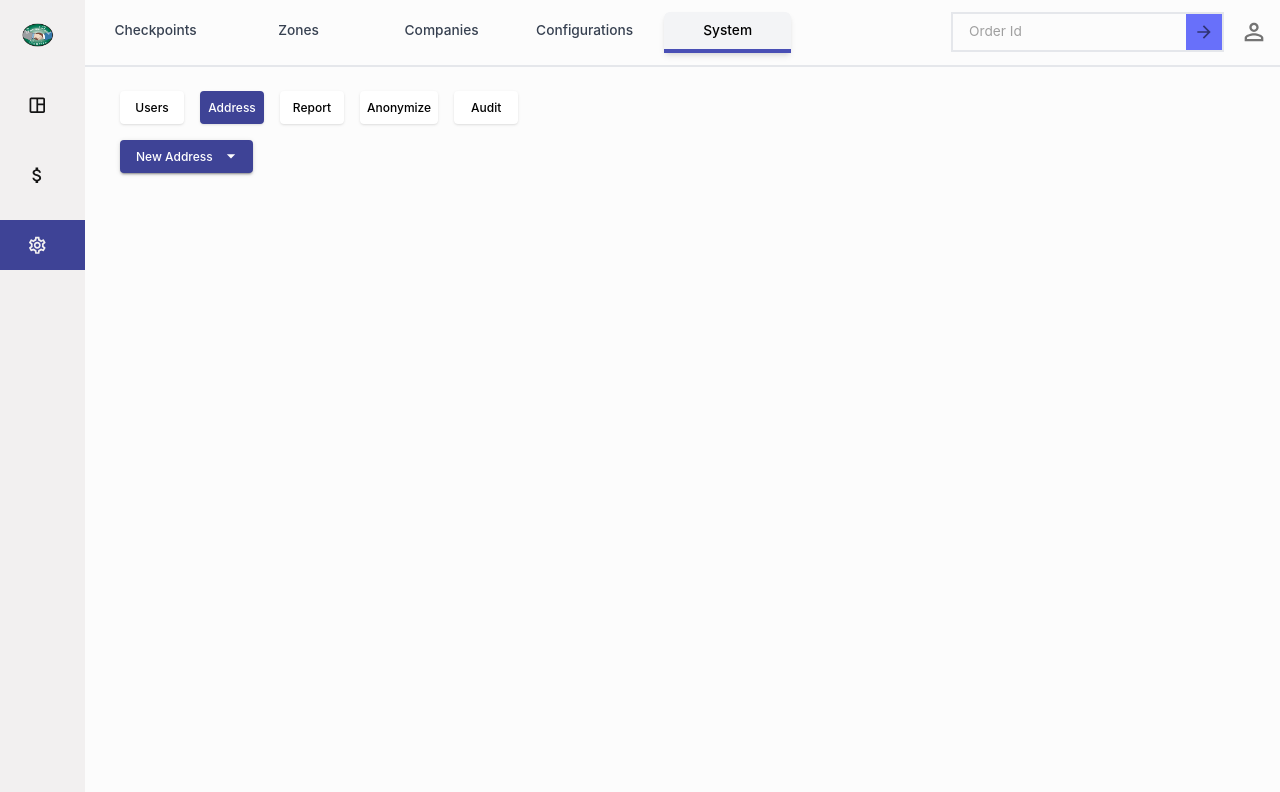
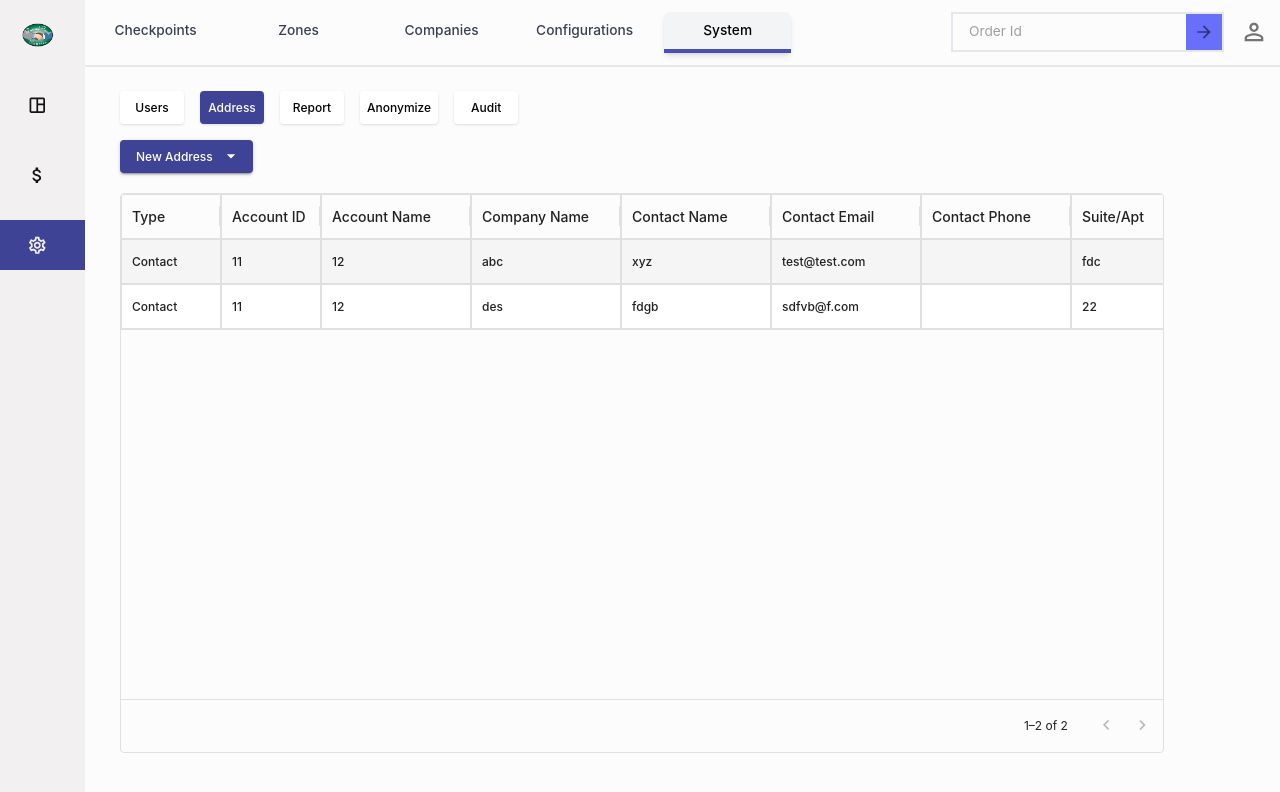
Before and after one commit to geekyvinayak/courier-backoffice, a React (Create React App) app: page /settings/system/address in a window 1280 px wide. Shown: the top 792 px of the page. Built offline with nearby package versions, Linux system fonts and the light colour scheme; no server answers; sample sign-in values are in the browser's storage.

Commit message:
added addressform

```diff
--- a/src/tabs/settingsTab/system/address/addresGrid.jsx
+++ b/src/tabs/settingsTab/system/address/addresGrid.jsx
@@ -1,52 +1,137 @@
 import { DataGrid } from "@mui/x-data-grid";
 import { useEffect, useState } from "react";
 import { useNavigate } from "react-router-dom";
-import { getRequest } from "../../../../consts/apiCalls";
 
 const columns = [
-  { field: "name", headerName: "Name", flex: 1.5,renderCell: (params) => {
-    return `${params.row.firstName || ""} ${params.row.lastName || ""}`.trim();
-  },},
-  { field: "email", headerName: "Email", flex: 1.5 },
-  { field: "phone", headerName: "Phone", flex: 1.5 },
-  { field: "contactLanguage", headerName: "Contact Language", flex: 1.5 },
-  { field: "role", headerName: "Role", flex: 1.5 },
-  { field: "subscribeToTechnicalNotification", headerName: "Subscribed to Technical Emails", flex: 1.5 },
+  { field: "type", headerName: "Type", flex: 1,minWidth: 100 },
+  { field: "accountId", headerName: "Account ID", flex: 1 ,minWidth: 100},
+  { field: "accountantUserId", headerName: "Account Name", flex: 1 ,minWidth: 150},
+  { field: "companyName", headerName: "Company Name", flex: 1.5,minWidth: 150 },
+  { field: "contactName", headerName: "Contact Name", flex: 1.5 ,minWidth: 150},
+  { field: "email", headerName: "Contact Email", flex: 1.5 ,minWidth: 150},
+  { field: "phoneNo", headerName: "Contact Phone", flex: 1 ,minWidth: 150},
+  { field: "suiteApartment", headerName: "Suite/Apt", flex: 1 ,minWidth: 100},
+  { field: "postalCode", headerName: "ZIP/Postal Code", flex: 1 ,minWidth: 150},
+  { field: "city", headerName: "City", flex: 1 ,minWidth: 100},
+  { field: "state", headerName: "State/Province", flex: 1 ,minWidth: 150},
+  {
+    field: "defaultContact",
+    headerName: "Default",
+    flex: 1,
+    renderCell: (params) => {
+      return params.value ? "Yes" : "No";
+    },
+    minWidth: 100
+  },
+  { field: "latitude", headerName: "Latitude", flex: 1,minWidth: 100 },
+  { field: "longitude", headerName: "Longitude", flex: 1 ,minWidth: 100},
+  {
+    field: "contactLanguage",
+    headerName: "Contact Language",
+    flex: 1.5,
+    renderCell: (params) => {
+      return params.value ? params.value.charAt(0).toUpperCase() + params.value.slice(1).toLowerCase() : "";
+    },
+    minWidth: 150
+  },
+  {
+    field: "addressLine1",
+    headerName: "Address",
+    flex: 2,
+    minWidth: 350
+  },
+  {
+    field: "loadUnloadMinutes",
+    headerName: "Load/Unload Minutes",
+    flex: 1,
+    minWidth: 200
+  }
 ];
 
-const AddresGrid = ({showAchive}) => {
+const AddressGrid = ({ showArchive }) => {
   const navigate = useNavigate();
 
-  const [users, setUsers] = useState([]);
+  const [contacts, setContacts] = useState([]);
   const [loading, setLoading] = useState(true);
-  const fetchExtraFees = async () => {
+
+  // Mock fetch function for demonstration
+  // Replace with your actual API call
+  const fetchContacts = async () => {
     try {
-      const response = await getRequest(`/address?page=0&size=1&sort=string`);
-      console.log('add rsep',response)
-      setUsers(response);
-      setLoading(false)
+      // In a real app, this would be your API call
+      // const response = await getRequest(`/contacts?page=0&size=10&sort=id`);
+
+      // Demo data for illustration
+      const demoData = [
+        {
+          "id": 52,
+          "type": "Contact",
+          "accountId": 11,
+          "accountantUserId": 12,
+          "companyName": "abc",
+          "contactName": "xyz",
+          "phoneNo": null,
+          "email": "test@test.com",
+          "contactLanguage": "ENGLISH",
+          "postalCode": "M5S 1A1",
+          "addressLine1": "University of Toronto, 27 King's College Cir, Toronto, ON M5S 1A1, Canada",
+          "city": "Toronto",
+          "state": "Ontario",
+          "latitude": 43.66095,
+          "longitude": -79.39605,
+          "suiteApartment": "fdc",
+          "loadUnloadMinutes": 1,
+          "defaultContact": true,
+          "note": "ewzdfbv"
+        },
+        {
+          "id": 53,
+          "type": "Contact",
+          "accountId": 11,
+          "accountantUserId": 12,
+          "companyName": "des",
+          "contactName": "fdgb",
+          "phoneNo": null,
+          "email": "sdfvb@f.com",
+          "contactLanguage": "ENGLISH",
+          "postalCode": "K1N 6N5",
+          "addressLine1": "University of Ottawa, 75 Laurier Ave E, Ottawa, ON K1N 6N5, Canada",
+          "city": "Ottawa",
+          "state": "Ontario",
+          "latitude": 45.42414,
+          "longitude": -75.68599,
+          "suiteApartment": "22",
+          "loadUnloadMinutes": 22,
+          "defaultContact": true,
+          "note": "wdsf"
+        }
+      ];
+
+      setContacts(demoData);
+      setLoading(false);
     } catch (error) {
-      setLoading(false)
-      console.error("Error fetching Extra fees:", error);
+      setLoading(false);
+      console.error("Error fetching contacts:", error);
     }
   };
 
   useEffect(() => {
-    fetchExtraFees();
-  }, [showAchive]);
+    fetchContacts();
+  }, [showArchive]);
 
   return (
     <div className="w-[90%] mt-5">
       <div>
         <DataGrid
-          rows={users}
+          rows={contacts}
           className="cursor-pointer !h-[70vh]"
           columns={columns}
           onCellClick={(params) => {
-            if (params.field != "action") {
+            if (params.field !== "action") {
               navigate(`./edit/${params.row.id}`);
             }
           }}
+          scroll={{ x: true }}
           loading={loading}
           slotProps={{
             loadingOverlay: {
@@ -90,4 +175,4 @@ const AddresGrid = ({showAchive}) => {
   );
 };
 
-export default AddresGrid;
+export default AddressGrid;
--- a/src/tabs/settingsTab/system/address/address.jsx
+++ b/src/tabs/settingsTab/system/address/address.jsx
@@ -47,7 +47,7 @@ export const Address = () => {
          <Link to={'create/NewGlobalAddress'}><MenuItem onClick={() => handleClose('Global')}>Global</MenuItem></Link>
       </Menu>
     </div>
-     {/* <AddresGrid /> */}
+     <AddresGrid />
     </div>
   );
 };
--- a/src/tabs/settingsTab/system/address/createAddress.jsx
+++ b/src/tabs/settingsTab/system/address/createAddress.jsx
@@ -190,6 +190,7 @@ const CreateAddress = () => {
   // Initial values based on form type - updated to match schema
   const getInitialValues = () => {
     const baseValues = {
+      type: formType.charAt(0).toUpperCase() + formType.slice(1),
       companyName: "",
       addressLine1: "",
       city: "",
@@ -230,7 +231,7 @@ const CreateAddress = () => {
     try {
       const response = await postRequest("/address", values);
       console.log("resp", response);
-      showSuccess("User Added");
+      showSuccess(getFormTitle() +" Added");
       navigate("/settings/system/address");
     } catch (error) {
       console.error(error);
```
Lines whose indentation alone changed are shown as unchanged.
